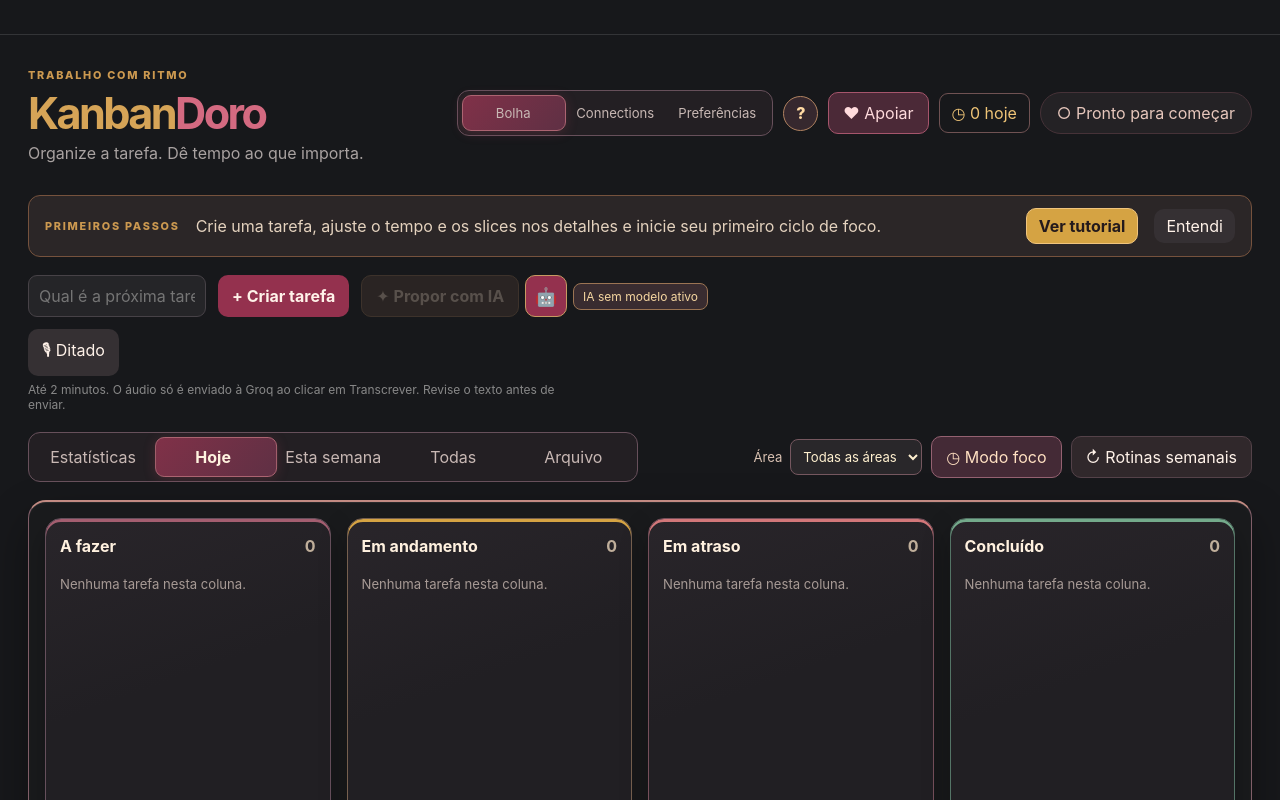
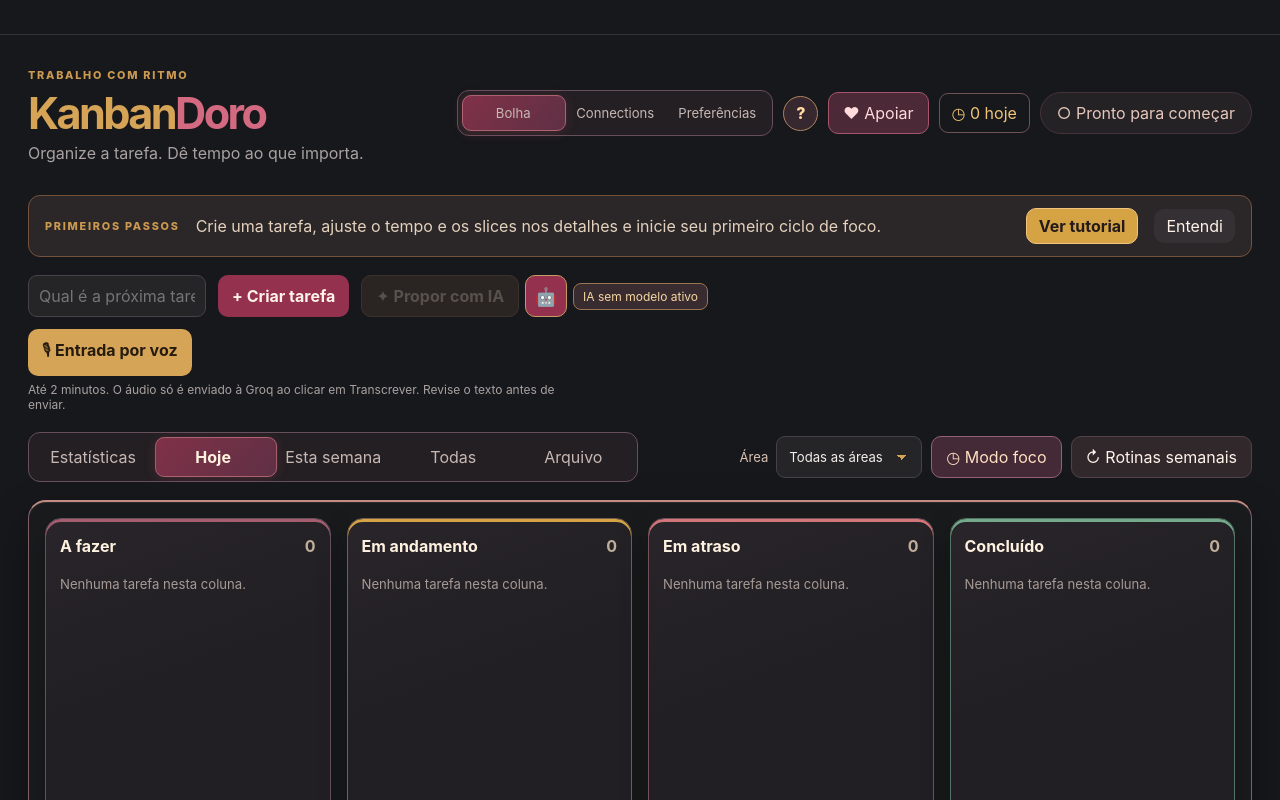
Before and after one commit to JanGustavo/KanbanDoro, a React (Vite) app: page / in a window 1280 px wide. Shown: the top 800 px of the page. Built offline with nearby package versions, Linux system fonts and the light colour scheme.

Commit message:
style: padronizar paleta, selects e entrada por voz

```diff
--- a/src/VoiceRecorder.tsx
+++ b/src/VoiceRecorder.tsx
@@ -163,7 +163,7 @@
           onClick={() => void start()}
           aria-label="Gravar fala para transcrever"
         >
-          🎙 Ditado
+          🎙 Entrada por voz
         </button>
       )}
       {phase !== 'idle' && (
--- a/src/style.css
+++ b/src/style.css
@@ -1,7 +1,26 @@
 :root {
+  /* Paleta compartilhada: componentes usam tokens; exceções usam classes. */
+  --color-text: #f5eee8;
+  --color-background: #17181b;
+  --color-field: #252528;
+  --color-border: #474247;
+  --color-pomodoro: #d46a81;
+  --color-kanban: #d6a457;
+  --color-wine: #842b45;
+  --color-primary: #94314e;
+  --color-primary-hover: #b23c60;
+  --color-focus: #bc8b48;
+  --color-muted: #a9a2a1;
+  --color-button: #353033;
+  --color-button-text: #fff2e9;
+  --color-button-hover: #58404a;
+  --color-on-kanban: #251b0e;
+  --color-kanban-hover: #e8ba73;
+  --color-select-hover: #75616a;
+
   font-family: Inter, ui-sans-serif, system-ui, sans-serif;
-  color: #f5eee8;
-  background: #17181b;
+  color: var(--color-text);
+  background: var(--color-background);
   font-synthesis: none;
 }
 
@@ -25,12 +44,12 @@
   border: 0;
   border-radius: 10px;
   padding: 10px 14px;
-  background: #353033;
-  color: #fff2e9;
+  background: var(--color-button);
+  color: var(--color-button-text);
 }
 
 button:hover {
-  background: #58404a;
+  background: var(--color-button-hover);
 }
 
 button:disabled {
@@ -41,9 +60,9 @@
 input,
 textarea,
 select {
-  color: #f5eee8;
-  background: #252528;
-  border: 1px solid #474247;
+  color: var(--color-text);
+  background: var(--color-field);
+  border: 1px solid var(--color-border);
   border-radius: 9px;
   padding: 10px;
   min-width: 0;
@@ -52,7 +71,49 @@
 input:focus,
 textarea:focus,
 select:focus {
-  outline: 2px solid #bc8b48;
+  outline: 2px solid var(--color-focus);
+}
+
+/* Controles nativos com a mesma superfície, seta e foco em todas as telas. */
+select {
+  appearance: none;
+  color-scheme: dark;
+  min-height: 42px;
+  padding: 10px 38px 10px 12px;
+  background-color: var(--color-field);
+  background-image:
+    linear-gradient(45deg, transparent 50%, var(--color-kanban) 50%),
+    linear-gradient(135deg, var(--color-kanban) 50%, transparent 50%);
+  background-position:
+    calc(100% - 19px) 50%,
+    calc(100% - 14px) 50%;
+  background-size: 5px 5px;
+  background-repeat: no-repeat;
+  cursor: pointer;
+  transition:
+    border-color 0.18s ease,
+    box-shadow 0.18s ease;
+}
+select:hover:not(:disabled) {
+  border-color: var(--color-select-hover);
+}
+select:focus-visible {
+  outline: 2px solid var(--color-focus);
+  outline-offset: 2px;
+}
+select:disabled {
+  opacity: 0.5;
+  cursor: not-allowed;
+}
+select option,
+select optgroup {
+  background: var(--color-field);
+  color: var(--color-text);
+}
+select[multiple],
+select[size]:not([size='1']) {
+  background-image: none;
+  padding: 10px 12px;
 }
 
 input[type='checkbox'],
@@ -78,7 +139,7 @@
   border-radius: 5px;
 }
 input[type='checkbox']:checked {
-  background: #842b45;
+  background: var(--color-wine);
   border-color: #e8ad6b;
   box-shadow: 0 0 0 2px #842b4528;
 }
@@ -95,7 +156,7 @@
 }
 input[type='radio']:checked {
   border-color: #e8ad6b;
-  background: #842b45;
+  background: var(--color-wine);
 }
 input[type='radio']:checked::after {
   content: '';
@@ -149,16 +210,16 @@
 }
 
 h1 .brand-doro {
-  color: #d46a81;
+  color: var(--color-pomodoro);
 }
 
 h1 .brand-kanban {
-  color: #d6a457;
+  color: var(--color-kanban);
 }
 
 header p {
   margin: 0;
-  color: #a9a2a1;
+  color: var(--color-muted);
 }
 
 .eyebrow {
@@ -209,13 +270,13 @@
 
 .create button,
 .primary {
-  background: #94314e;
+  background: var(--color-primary);
   font-weight: 750;
 }
 
 .create button:hover,
 .primary:hover {
-  background: #b23c60;
+  background: var(--color-primary-hover);
 }
 
 .board {
@@ -493,7 +554,7 @@
   display: flex;
   gap: 8px;
   margin-bottom: 16px;
-  border-bottom: 1px solid #353033;
+  border-bottom: 1px solid var(--color-button);
   padding-bottom: 8px;
 }
 
@@ -501,12 +562,12 @@
   background: transparent;
   padding: 8px 12px;
   border-radius: 8px;
-  color: #a9a2a1;
+  color: var(--color-muted);
 }
 
 .settings-tabs button[aria-selected='true'] {
-  background: #353033;
-  color: #fff2e9;
+  background: var(--color-button);
+  color: var(--color-button-text);
   font-weight: 600;
 }
 
@@ -522,10 +583,6 @@
   flex-direction: column;
   gap: 6px;
   margin-bottom: 14px;
-}
-
-.ai-settings-form select {
-  background: #252528;
 }
 
 .api-key-input {
@@ -1014,13 +1071,8 @@
   font-size: 0.82rem;
 }
 .skill-filter select {
-  max-width: 190px;
-  min-height: 36px;
-  border: 1px solid #75575f;
-  border-radius: 8px;
-  background: #29272a;
-  color: #fff0cf;
-  padding: 5px 8px;
+  max-width: 210px;
+  width: 100%;
 }
 
 .board-controls button {
@@ -1404,7 +1456,7 @@
   border: 1px solid #cb8958;
 }
 .connection-review {
-  border-color: #d6a457;
+  border-color: var(--color-kanban);
   box-shadow: 0 0 18px #ba754b38;
   animation: proposal-appear 0.3s ease-out;
 }
@@ -2366,7 +2418,7 @@
   position: absolute;
   inset: 0 0 auto;
   height: 5px;
-  background: linear-gradient(90deg, #842b45, #f5ce83, #842b45);
+  background: linear-gradient(90deg, var(--color-wine), #f5ce83, var(--color-wine));
 }
 .cycle-success h2 {
   margin: 0;
@@ -3016,7 +3068,7 @@
   border: 1px solid #ad7890;
   border-radius: 8px;
   background: #5a3042;
-  color: #fff2e9;
+  color: var(--color-button-text);
   cursor: pointer;
 }
 .local-file-list {
@@ -3385,7 +3437,7 @@
   }
 }
 
-/* Ditado: gravação explícita, revisão no campo e envio sob demanda. */
+/* Entrada por voz: gravação explícita, revisão no campo e envio sob demanda. */
 .voice-recorder {
   display: flex;
   flex-direction: column;
@@ -3394,12 +3446,23 @@
   margin: 0.5rem 0;
 }
 .voice-recorder small {
-  color: var(--muted, #888);
+  color: var(--color-muted);
   font-size: 0.75rem;
   max-width: 34rem;
 }
 .voice-trigger {
   align-self: flex-start;
+  background: var(--color-kanban);
+  color: var(--color-on-kanban);
+  font-weight: 750;
+}
+.voice-trigger:hover {
+  background: var(--color-kanban-hover);
+}
+.voice-trigger:focus-visible,
+.voice-transcribe:focus-visible {
+  outline: 2px solid var(--color-kanban);
+  outline-offset: 3px;
 }
 .voice-panel {
   display: flex;
@@ -3407,22 +3470,26 @@
   flex-wrap: wrap;
   gap: 0.5rem;
   padding: 0.65rem;
-  border: 1px solid #a84965;
+  border: 1px solid var(--color-kanban);
   border-radius: 10px;
 }
 .voice-panel span {
   font-size: 0.85rem;
 }
 .voice-recording {
-  color: #d46a81;
+  color: var(--color-kanban);
   font-weight: 600;
 }
 .voice-transcribe {
-  background: #842b45;
-  color: #fff;
+  background: var(--color-kanban);
+  color: var(--color-on-kanban);
+  font-weight: 750;
+}
+.voice-transcribe:hover {
+  background: var(--color-kanban-hover);
 }
 .voice-error {
-  color: #d46a81;
+  color: var(--color-pomodoro);
   font-size: 0.85rem;
   margin: 0;
 }
```
Also changed, not shown: 1 other file (tests, documents, lock files or other folders).
